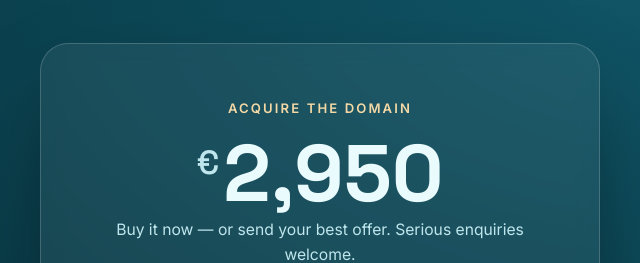
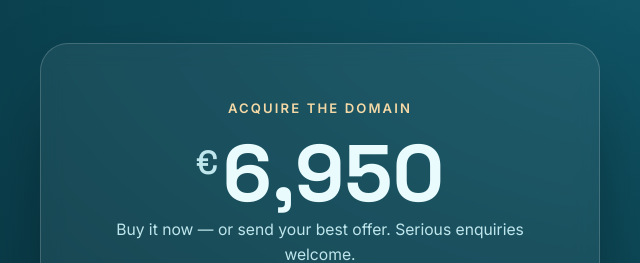
Before and after one commit to nabaisu/ericeira-hostel, a plain HTML site: page index.html in a window 1280 px wide. Shown: the part 3140-3403 px from the top of the page, 320-960 px from the left. Drawn offline with Linux system fonts and the light colour scheme.

Commit message:
Update buy-now price to EUR 6,950

```diff
--- a/index.html
+++ b/index.html
@@ -354,7 +354,7 @@
     <div class="offer-card reveal">
       <p class="eyebrow">Acquire the domain</p>
       <!-- 👉 EDIT PRICE HERE -->
-      <div class="price"><small>€</small>2,950</div>
+      <div class="price"><small>€</small>6,950</div>
       <p class="price-note">Buy it now — or send your best offer. Serious enquiries welcome.</p>
 
       <div class="divider"></div>
```
